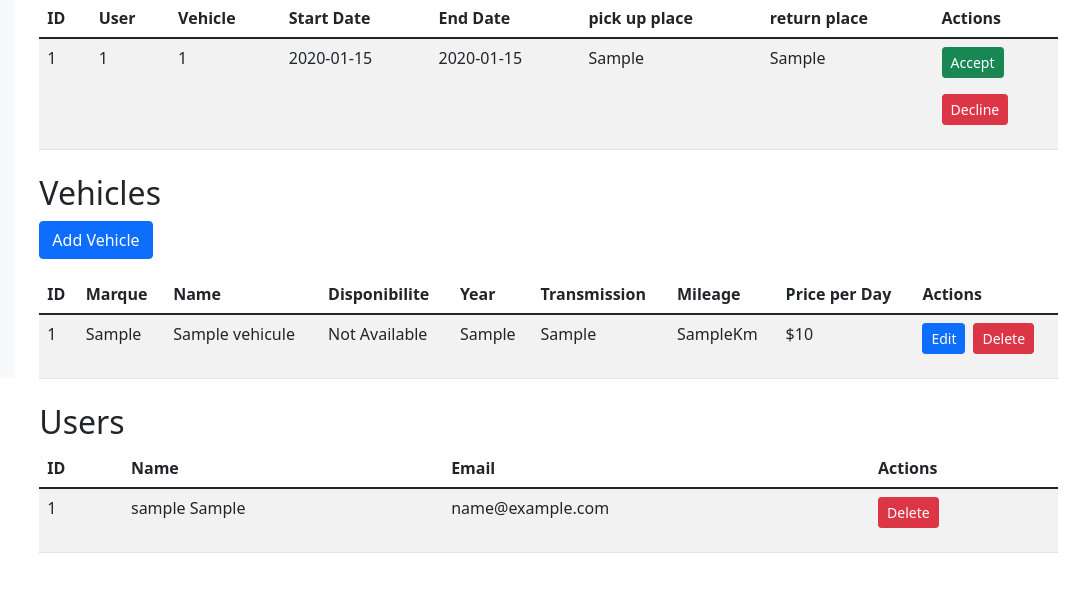
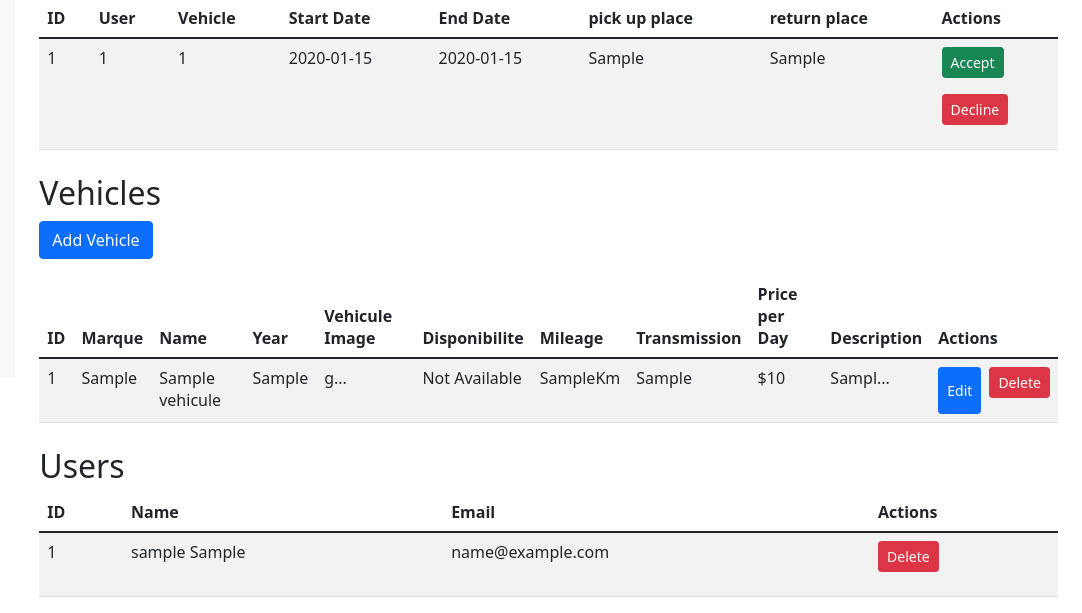
Before and after one commit to Jad-Bel/Drive-Loc-v2, a PHP site: page /views/partials/dashboard/adminDash.php in a window 1280 px wide. Shown: the part 422-1035 px from the top of the page, without its empty margins (198-1280 px from the left). Before the commit the page ends 975 px from the top, so only its background shows below. Run offline with PHP 8.4, Linux system fonts and the light colour scheme; the visitor is signed in with stand-in values (Sample User, id 1); tables that the repository leaves empty or names only in its code hold one stand-in row (values such as "Sample post").

Commit message:
FEAT: improve form validation for vehicle addition and editing, enhancing error handling

```diff
--- a/models/vehicule.php
+++ b/models/vehicule.php
@@ -96,7 +96,7 @@ class vehicule {
 
         // Bind parameters
         $param = [
-            // ":vehicule_id" => $vehicule_id,
+            ":vehicule_id" => $vehicule_id,
             // ":categorie_id" => $categorie_id,
             ":marque" => $marque,
             ":disponibilite" => $disponibilite,
--- a/views/partials/dashboard/adminDash.php
+++ b/views/partials/dashboard/adminDash.php
@@ -32,7 +32,7 @@ if ($_SERVER['REQUEST_METHOD'] === 'POST') {
             $mileage = $_POST['mileage'];
             $prix = $_POST['prix'];
 
-            $vehicules->ajouterVeh($marque, $disponibilite, $prix, $description, $vhc_image,  $mileage, $model, $transmition, $vhc_name);
+            $vehicules->ajouterVeh($vehicule_id, $marque, $disponibilite, $prix, $description, $vhc_image,  $mileage, $model, $transmition, $vhc_name);
         } elseif ($action === 'edit_vehicle') {
             // Edit Vehicle Logic
             $vehicule_id = $_POST['vehicule_id'];
@@ -262,11 +262,13 @@ if ($_SERVER['REQUEST_METHOD'] === 'POST') {
                         <th>ID</th>
                         <th>Marque</th>
                         <th>Name</th>
+                        <th>Year</th>
+                        <th>Vehicule Image</th>
                         <th>Disponibilite</th>
-                        <th>Year</th>
+                        <th>Mileage</th>
                         <th>Transmission</th>
-                        <th>Mileage</th>
                         <th>Price per Day</th>
+                        <th>Description</th>
                         <th>Actions</th>
                     </tr>
                 </thead>
@@ -276,24 +278,21 @@ if ($_SERVER['REQUEST_METHOD'] === 'POST') {
                             <td><?= $vhc['vehicule_id'] ?></td>
                             <td><?= $vhc['marque'] ?></td>
                             <td><?= $vhc['vhc_name'] ?></td>
-                            <td><?php
-                                if ($vhc['disponibilite'] == 1) {
-                                    echo "Available";
-                                } else {
-                                    echo "Not Available";
-                                } ?></td>
                             <td><?= $vhc['model'] ?></td>
+                            <td><?= strlen($vhc['vhc_image']) > 7 ? substr($vhc['vhc_image'], 9, 14) . "..." : $vhc['vhc_image'] ?></td>
+                            <td>
+                                <?= $vhc['disponibilite'] == 1 ? "Available" : "Not Available" ?>
+                            </td>
+                            <td><?= $vhc['mileage'] ?>Km</td>
                             <td><?= $vhc['transmition'] ?></td>
-                            <td><?= $vhc['mileage'] ?>Km</td>
                             <td>$<?= $vhc['prix'] ?></td>
+                            <td><?= strlen($vhc['description']) > 5 ? substr($vhc['description'], 0, 5) . "..." : $vhc['description'] ?></td>
                             <td class="d-flex gap-2">
-                                <!-- <button class="btn btn-sm btn-primary" data-bs-toggle="modal" data-bs-target="#editVehicleModal">Edit</button>
-                            <button class="btn btn-sm btn-danger">Delete</button> -->
-                                <form method="POST" action="">
-                                    <input type="hidden" name="action" value="edit_vehicle">
-                                    <input type="hidden" name="vehicule_id" value="<?= $vhc['vehicule_id'] ?>">
-                                    <button type="submit" class="btn btn-sm btn-primary">Edit</button>
-                                </form>
+                                <!-- Edit Button with JavaScript -->
+                                <button type="button" class="btn btn-sm btn-primary" data-bs-toggle="modal" data-bs-target="#editVehicleModal">
+                                    Edit
+                                </button>
+                                <!-- Delete Button -->
                                 <form method="POST" action="">
                                     <input type="hidden" name="action" value="delete_vehicle">
                                     <input type="hidden" name="vehicule_id" value="<?= $vhc['vehicule_id'] ?>">
@@ -416,6 +415,9 @@ if ($_SERVER['REQUEST_METHOD'] === 'POST') {
                 </div>
                 <div class="modal-body">
                     <form id="editVehicleForm" method="POST">
+                        <input type="hidden" name="action" value="edit_vehicle">
+                        <input type="hidden" id="editVehicleIdInput" name="vehicule_id">
+
                         <div class="mb-3">
                             <label for="editVehicleMakeInput" class="form-label">Marque</label>
                             <input type="text" class="form-control" id="editVehicleMakeInput" name="marque">
@@ -448,7 +450,7 @@ if ($_SERVER['REQUEST_METHOD'] === 'POST') {
                         </div>
                         <div class="mb-3">
                             <label for="editVehicleTransmissionInput" class="form-label">Transmission</label>
-                        <input type="text" class="form-control" id="editVehicleTransmissionInput" name="transmission">
+                            <input type="text" class="form-control" id="editVehicleTransmissionInput" name="transmition">
                             <div class="error-message" id="editVehicleTransmissionError"></div>
                         </div>
                         <div class="mb-3">
@@ -461,11 +463,11 @@ if ($_SERVER['REQUEST_METHOD'] === 'POST') {
                             <input type="text" class="form-control" id="editVehicleDescriptionInput" name="description">
                             <div class="error-message" id="editVehicleDescriptionError"></div>
                         </div>
-                </form>
-            </div>
                         <div class="modal-footer">
                             <button type="button" class="btn btn-secondary" data-bs-dismiss="modal">Close</button>
-                <button type="button" class="btn btn-primary" id="editVehicleButton">Save Changes</button>
+                            <button type="submit" class="btn btn-primary" id="editVehicleButton">Save Changes</button>
+                        </div>
+                    </form>
                 </div>
             </div>
         </div>
```
Also changed, not shown: js/validation.js (+28 -4 lines). Lines whose indentation alone changed are shown as unchanged.
